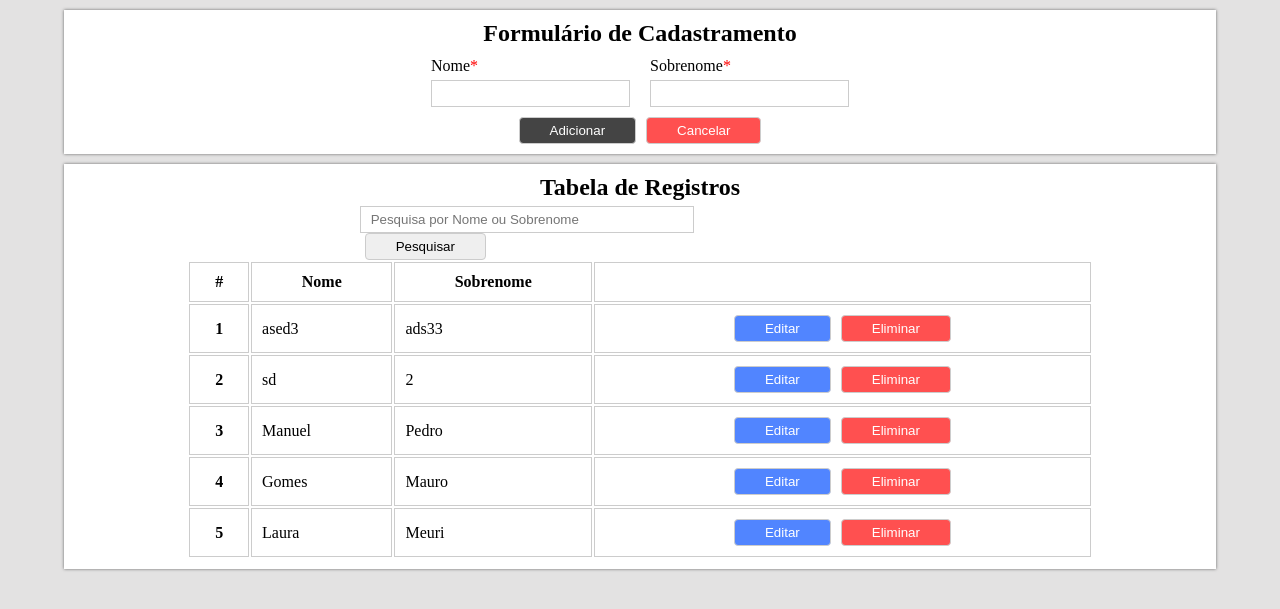
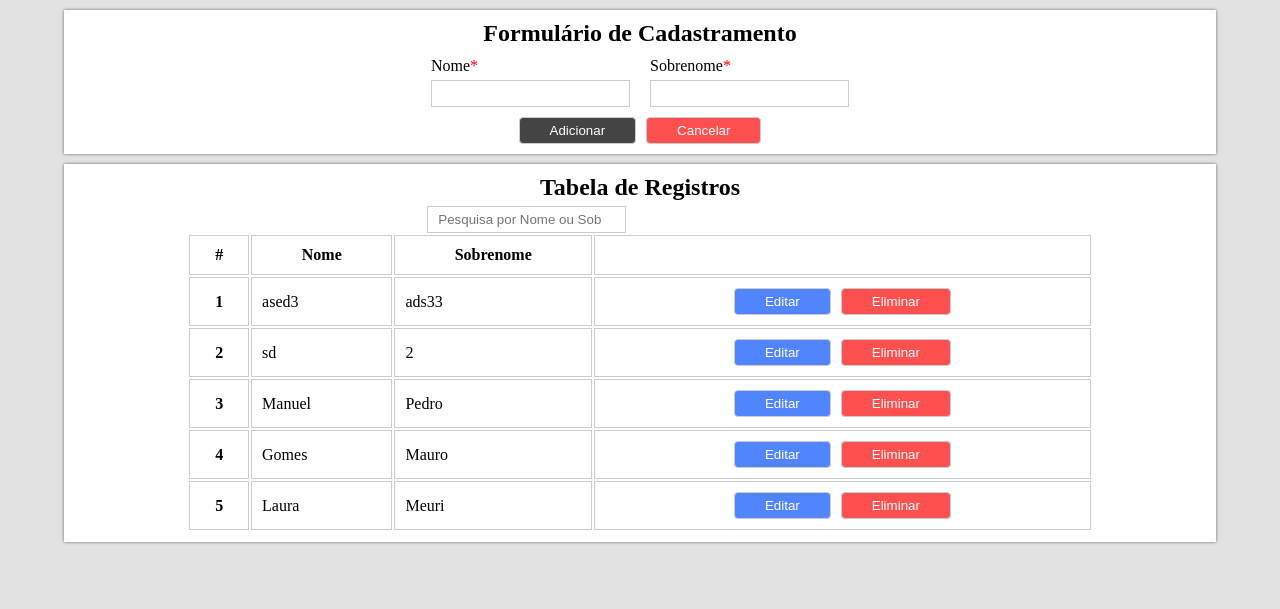
Before and after one commit to Manuelgomesfp/crud_js_php_json, a PHP site: page / in a window 1280 px wide. Shown: the top 609 px of the page. Run offline with PHP 8.4, Linux system fonts and the light colour scheme.

Commit message:
Pesquisa em Tabela com JS

```diff
--- a/index.php
+++ b/index.php
@@ -33,7 +33,6 @@
 		<div class="form-busca">
 			<form>
 				<input type="search" name="pesquisa" class="form-control pesquisa" placeholder="Pesquisa por Nome ou Sobrenome" required>
-				<button type="button" class="btn-pesquisar">Pesquisar</button>
 			</form>
 		</div>
 		<div class="tabela">
```
